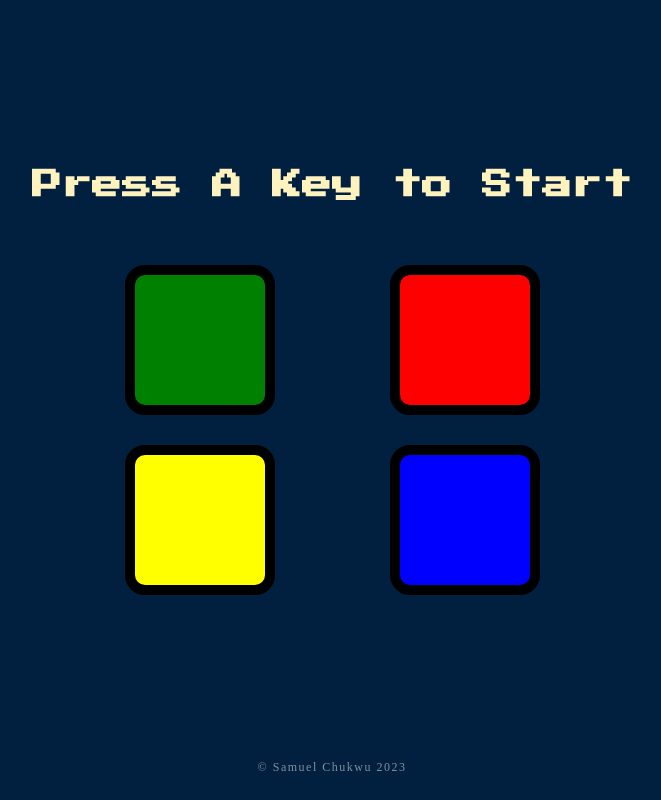
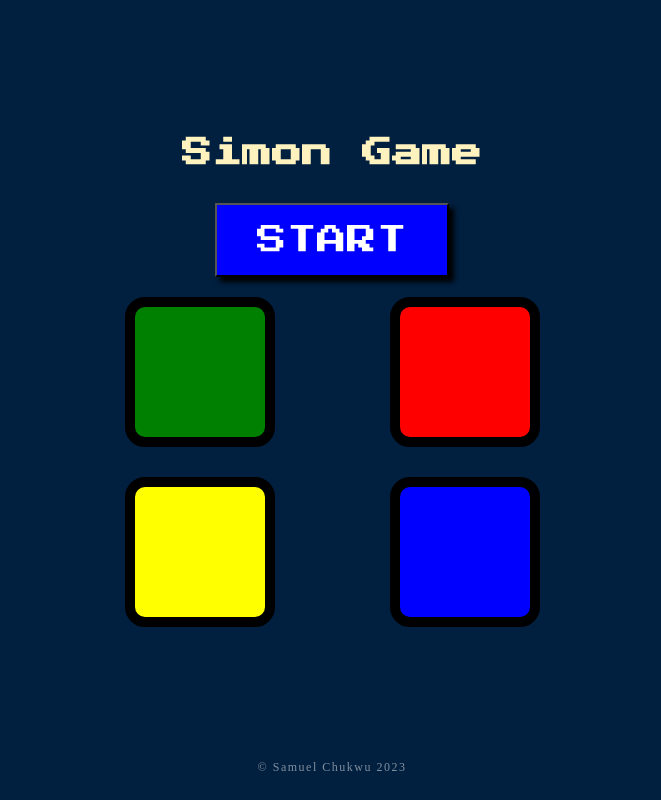
Before and after one commit to samieyong/simon_game, a plain HTML site: page index.html in a window 1280 px wide. Shown: the whole page, without its empty margins (308-969 px from the left). Drawn offline with nearby package versions, Linux system fonts and the light colour scheme.

Commit message:
added start button

```diff
--- a/game.js
+++ b/game.js
@@ -1,3 +1,4 @@
+const startBtn = document.querySelector('.start-btn');
 const buttonColour = ['red', 'blue', 'green', 'yellow'];
 let gamePattern = [];
 let userClickedPattern = [];
@@ -7,7 +8,7 @@ let keyPressNum = 1;
 /* Restart the game after every key press. If gamePattern is empty call nextSequence
 if gamePattern is not empty reset it to empty, reset userClickedPattern to empty,
 reset level to 0, before calling nextSequence */
-$(document).keypress(function () {
+$(startBtn).on('click', function () {
    if (gamePattern.length === 0) {
       nextSequence();
    } else {
@@ -44,9 +45,8 @@ function animatePress(currentColour) {
 /*sets game over text and plays game over sound
 and end the game by not calling nextSequence()*/
 function gameOVER() {
-   let str = 'GAME OVER, \n t';
    $('h1').html(
-      '<span>Game Over<br><span class="sub-title">Press any key to restart</span></span>'
+      '<span>Game Over<br></span>'
    );
    let makeSound = new Audio(`sounds/wrong.mp3`);
    makeSound.play();
--- a/index.html
+++ b/index.html
@@ -13,7 +13,8 @@
    <body>
       <main>
          <div class="container">
-            <h1 id="level-title">Press A Key to Start</h1>
+            <h1 id="level-title">Simon Game</h1>
+            <button class="start-btn">START</button>
 
             <div class="btn-wrapper">
                <div type="button" id="green" class="btn green"></div>
--- a/styles.css
+++ b/styles.css
@@ -23,12 +23,21 @@ main {
    flex-direction: column;
    align-items: center;
 }
-
+.start-btn{
+   padding: 2rem 4rem;
+   font-size: 3rem;
+   background-color: blue;
+   color: #fff;
+   margin-bottom: 2rem;
+   box-shadow: 0.5rem 0.5rem 0.5rem black;
+   font-family: 'Press Start 2P', cursive;
+   cursor: pointer;
+}
 #level-title {
    font-family: 'Press Start 2P', cursive;
    font-size: 3rem;
    line-height: 4rem;
-   margin-bottom: 6rem;
+   margin-bottom: 3rem;
    color: #fef2bf;
 }
 .sub-title {
```
